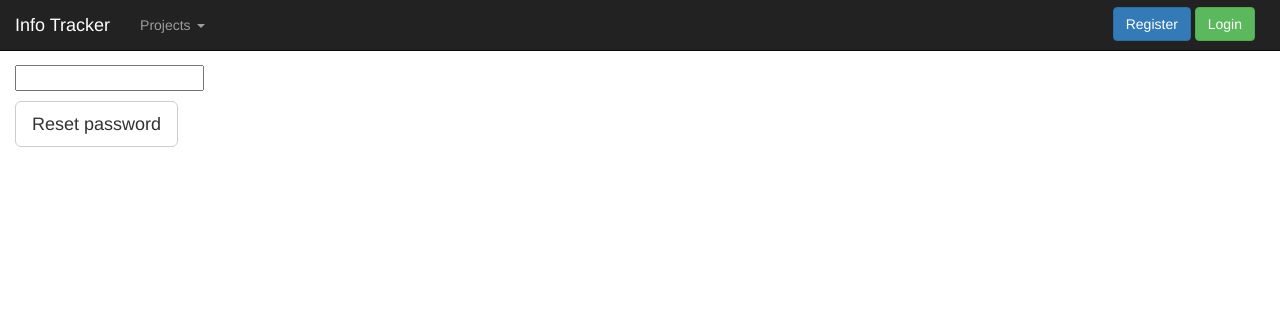
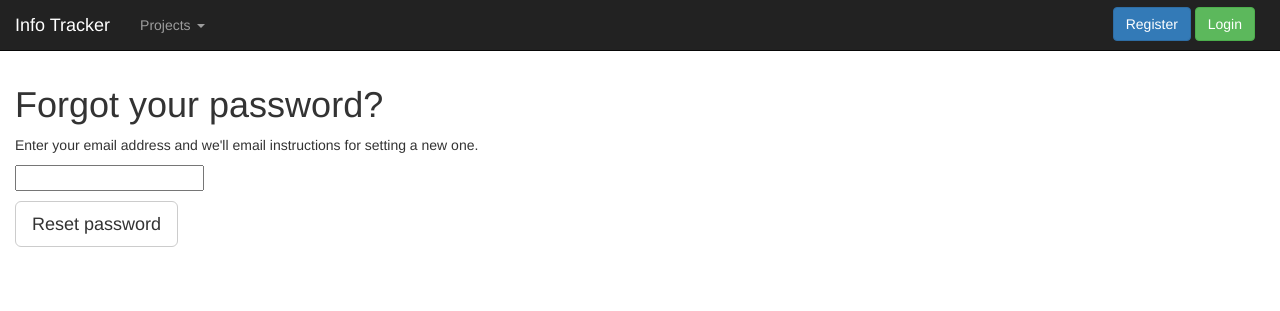
Before and after one commit to gagelarsen53/TestTracker, a Django app: template templates/registration/password_reset_form.html in a window 1280 px wide. Shown: the top 311 px of the page. Run offline with Django 3.2, Linux system fonts and the light colour scheme; the template is opened without the code that fills it, so the values that code supplies are empty, except form fields; tables that the repository leaves empty hold one stand-in row (values such as "Sample post"); form fields are guessed from the names that the template uses; some libraries are stand-ins or nearby versions.

Commit message:
Modified password reset html pages

```diff
--- a/Tracker/core_views/signup.py
+++ b/Tracker/core_views/signup.py
@@ -13,7 +13,7 @@ def signup(request):
             raw_password = form.cleaned_data.get('password1')
             user = authenticate(username=username, password=raw_password)
             login(request, user)
-            return redirect('index')
+            return redirect('landing')
     else:
         form = SignUpForm()
     return render(request, 'registration/signup.html', {'form': form})
--- a/templates/registration/password_reset_confirm.html
+++ b/templates/registration/password_reset_confirm.html
@@ -25,5 +25,6 @@
     {% else %}
         <h1>Password reset failed</h1>
         <p>The password reset link was invalid, possibly because it has already been used. Please request a new password reset.</p>
+        <p><a href="{% url 'login' %}">Try again?</a></p>
     {% endif %}
 {% endblock %}
--- a/templates/registration/password_reset_form.html
+++ b/templates/registration/password_reset_form.html
@@ -2,11 +2,13 @@
 
 {% block content %}
   <form action="" method="post">
-  {% csrf_token %}
-  {% if form.email.errors %}
-    {{ form.email.errors }}
-  {% endif %}
-      <p>{{ form.email }}</p>
+    {% csrf_token %}
+    {% if form.email.errors %}
+      {{ form.email.errors }}
+    {% endif %}
+    <h1>Forgot your password?</h1>
+    <p>Enter your email address and we'll email instructions for setting a new one.</p>
+    <p>{{ form.email }}</p>
     <input type="submit" class="btn btn-default btn-lg" value="Reset password">
   </form>
 {% endblock %}
--- a/test_tracker/templates/test_tracker/daily_stats.html
+++ b/test_tracker/templates/test_tracker/daily_stats.html
@@ -57,8 +57,8 @@
                         </tbody>
                     </table>
                 </div>
+                <hr>
                 {% endif %}
-                <hr>
 
                 {% if bug_notes %}
                 <h3 data-toggle="collapse" data-target="#bugTable">Bugs</h3>
```
